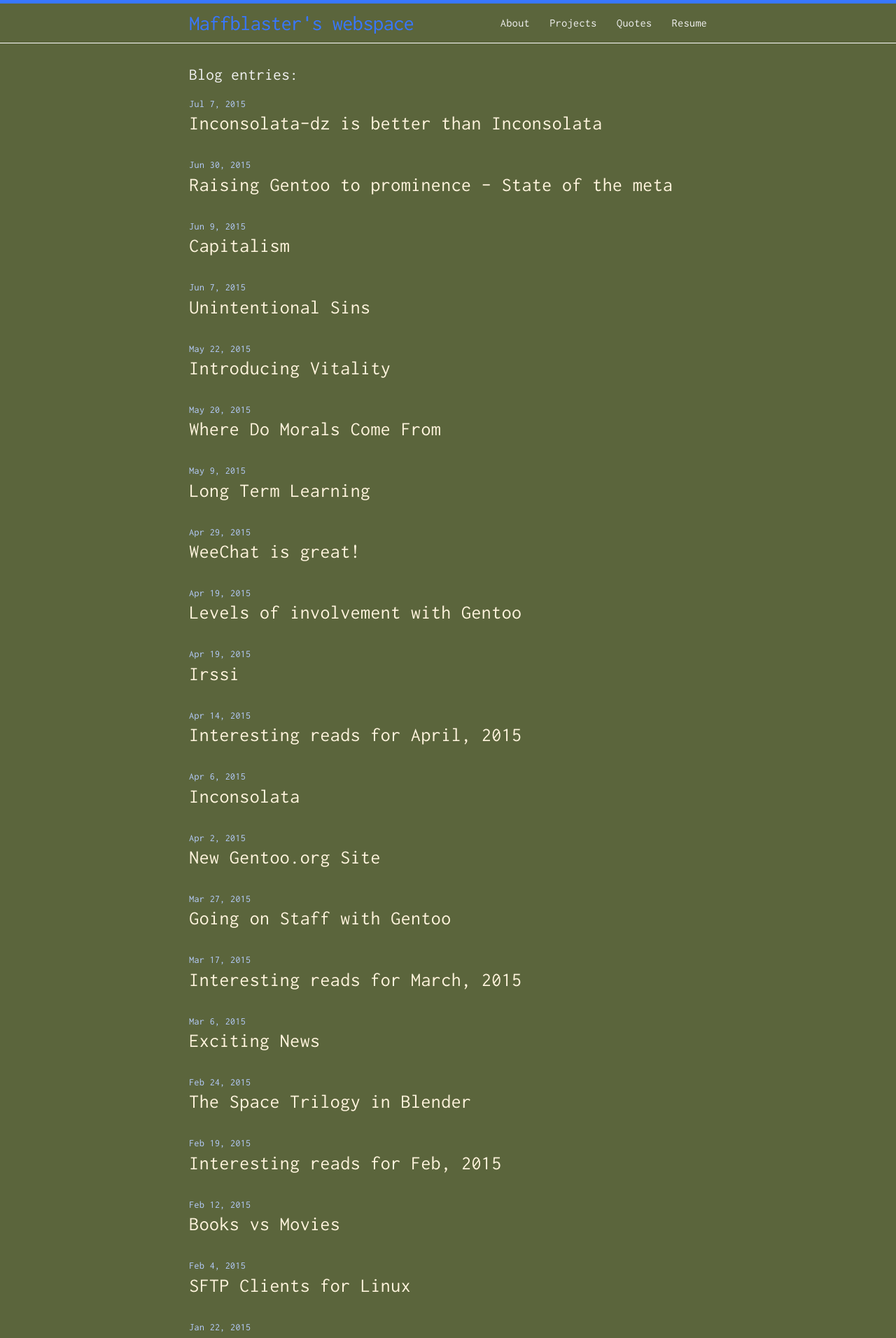
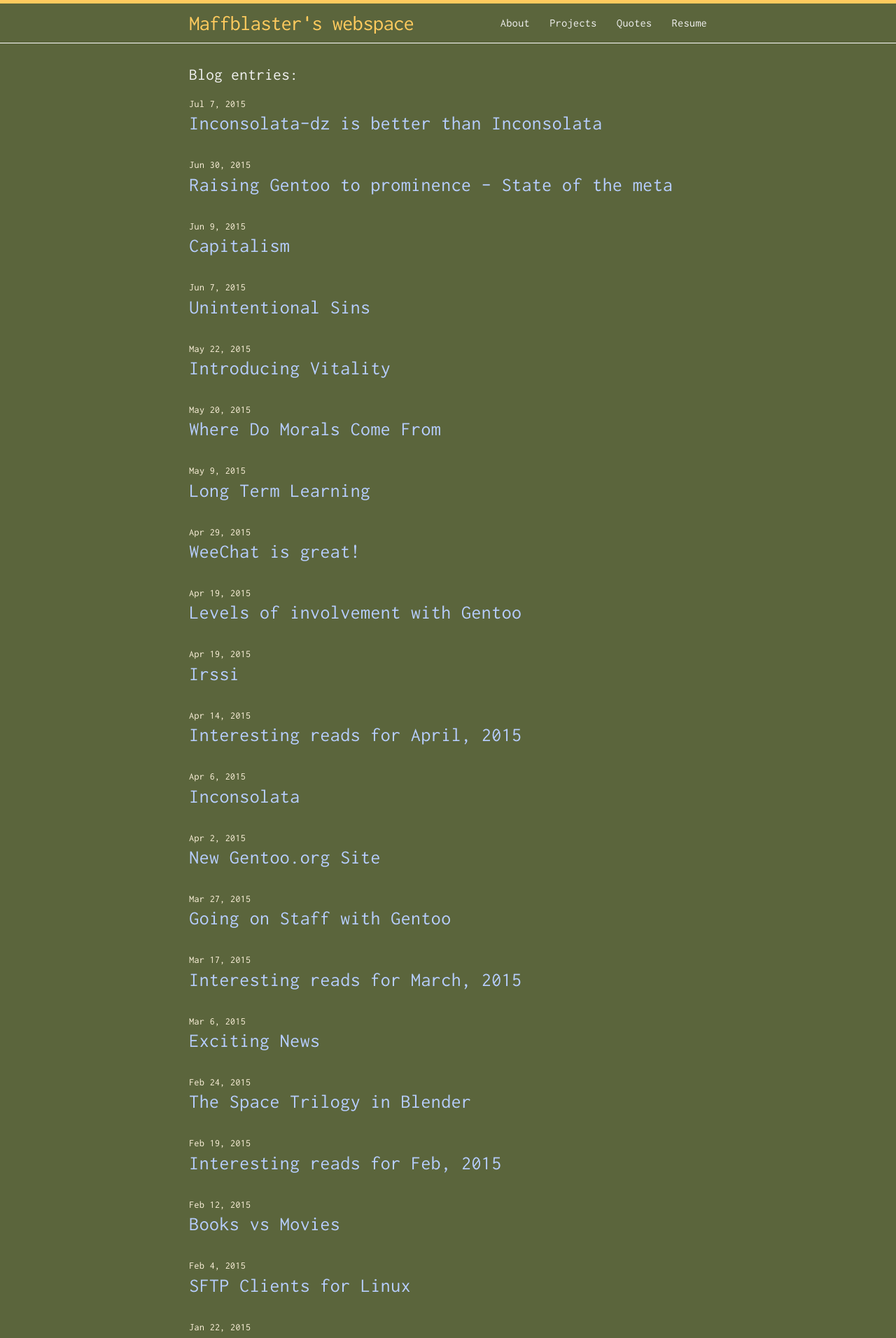
Before and after one commit to maffblaster/maffblaster.github.io, a Jekyll site: the page built from index.html, in a window 1280 px wide. Shown: the top 1912 px of the page at 70% size. Built offline with Jekyll 4.4.1, drawn with Linux system fonts in a browser that asks for light colours.

Commit message:
Color update test.

```diff
--- a/css/main.scss
+++ b/css/main.scss
@@ -19,9 +19,9 @@ $spacing-unit:     30px;
 // Updated background color
 $text-color:       #f2f2f2;
 $background-color: #5b653c;
-$brand-color:      #FFF4DD;
+$brand-color:      #b7ceff;
 
-$grey-color:       #B7CEFF;
+$grey-color:       #fff4dd;
 $grey-color-light: lighten($grey-color, 40%);
 $grey-color-dark:  darken($grey-color, 25%);
 
```
